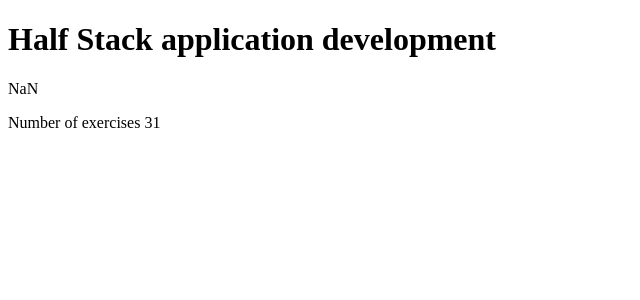
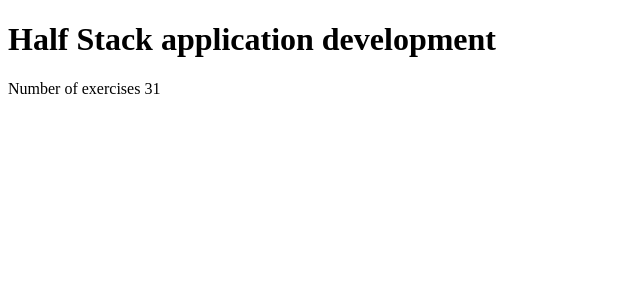
Before and after one commit to Koala0CE/part1, a React (Create React App) app: page / in a window 1280 px wide. Shown: the top 300 px of the page, without its empty margins (0-640 px from the left). Built offline with nearby package versions, Linux system fonts and the light colour scheme.

Commit message:
exercise-1.4-parts not working

```diff
--- a/src/App.js
+++ b/src/App.js
@@ -10,13 +10,10 @@ const Header = (props) => {
 const Content = (props) => {
   console.log("Content" + props);
   return (
-    // <div>
-    //   <Part part={props.parts[0].part + props.parts[0].exercise} />
-    //   <Part part={props.parts[1].part + props.parts[1].exercise} />
-    //   <Part part={props.parts[2].part + props.parts[2].exercise} />
-    // </div>
     <div>
-      <Part part={props.part1 + props.part2 + props.part3} />
+      <Part part={props.parts[0].name + props.parts[0].exercises} />
+      <Part part={props.parts[1].name + props.parts[1].exercises} />
+      <Part part={props.parts[2].name + props.parts[2].exercises} />
     </div>
   );
 };
@@ -26,7 +23,12 @@ const Total = (props) => {
   // Total renders the total number of exercises
   return (
     <div>
-      <p>Number of exercises {props.exercises}</p>
+      <p>
+        Number of exercises{" "}
+        {props.parts[0].exercises +
+          props.parts[1].exercises +
+          props.parts[2].exercises}
+      </p>
     </div>
   );
 };
@@ -35,7 +37,7 @@ const Part = (props) => {
   console.log("Part", props);
   return (
     <div>
-      <p>{props.part1 + props.part2 + props.part3}</p>
+      <p> {props.parts}</p>
     </div>
   );
 };
@@ -43,37 +45,20 @@ const Part = (props) => {
 const App = () => {
   // const-definitions
   const course = "Half Stack application development";
-  // const parts = [
-  //   { part: "Fundamentals of React ", exercise: 10 },
-  //   { part: "Using props to pass data ", exercise: 7 },
-  //   { part: "State of a component ", exercise: 14 },
-  // ];
 
-  // object-definition
-  const part1 = {
-    name: "Fundamentals of React",
-    exercises: 10,
-  };
-  const part2 = {
-    name: "Using props to pass data",
-    exercises: 7,
-  };
-  const part3 = {
-    name: "State of a component",
-    exercises: 14,
-  };
+  const parts = [
+    { name: "Fundamentals of React ", exercises: 10 },
+    { name: "Using props to pass data ", exercises: 7 },
+    { name: "State of a component ", exercises: 14 },
+  ];
 
   return (
     <div>
       <Header course={course} />
 
-      {/* <Content parts={parts} /> */}
-      <Content parts={part1.name + part1.exercises} />
+      <Content parts={parts} />
 
-      {/* <Total
-        exercises={parts[0].exercise + parts[1].exercise + parts[2].exercise}
-      /> */}
-      <Total exercises={part1.exercises + part2.exercises + part3.exercises} />
+      <Total parts={parts} />
     </div>
   );
 };
```
